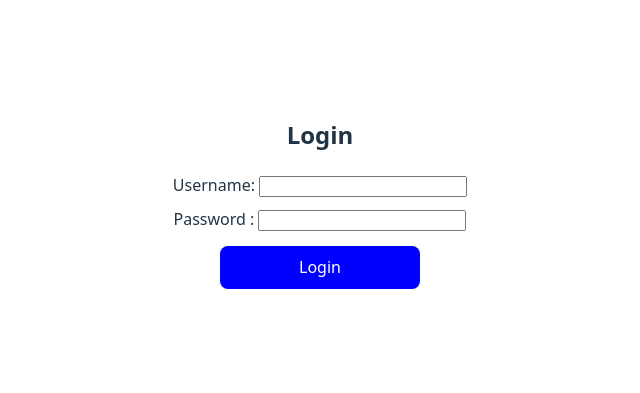
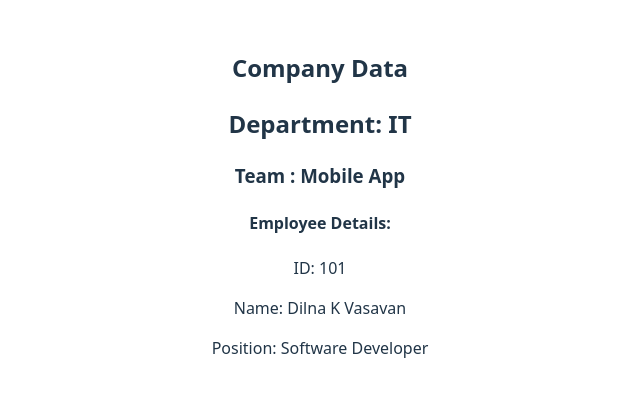
Before and after one commit to dilnakv/reactJS_sample, a React (Vite) app: page / in a window 1280 px wide. Shown: the part 197-590 px from the top of the page, without its empty margins (320-960 px from the left). Built offline with nearby package versions, Linux system fonts and the light colour scheme.

Commit message:
useContext hook to avoid prop drilling

```diff
--- a/src/App.tsx
+++ b/src/App.tsx
@@ -7,6 +7,7 @@ import { Login } from "./componet/Login";
 import ProductList from "./componet/ProductList";
 import { ProductListApi } from "./componet/ProductListApi";
 import { UserProfile } from "./componet/UserProfile/UserProfile";
+import { EmployeeContext } from "./context/EmployeeContext";
 
 export type EmployeeData = {
   id: number;
@@ -25,18 +26,23 @@ function App() {
     team: "Mobile App",
   };
   return (
-    <>
-      {/* <Greeting name={"Dilna"} /> */}
-      {/* <h2>Product List</h2>
-      <ProductList/> */}
-      {/* <h2>Company Data</h2>
-      <Department employee={empData} /> */}
-      {/* <Counter /> */}
-      {/* <UserProfile/> */}
-      {/* <ProductListApi/> */}
-      {/* <CurrentTime/> */}
-      <Login/>
-    </>
+    // <>
+    //   {/* <Greeting name={"Dilna"} /> */}
+    //   {/* <h2>Product List</h2>
+    //   <ProductList/> */}
+    //   <h2>Company Data</h2>
+    //   <Department />
+    //   {/* <Counter /> */}
+    //   {/* <UserProfile/> */}
+    //   {/* <ProductListApi/> */}
+    //   {/* <CurrentTime/> */}
+    //   <Login/>
+    //   </>
+
+    <EmployeeContext.Provider value={empData}>
+      <h2>Company Data</h2>
+      <Department />
+    </EmployeeContext.Provider>
   );
 }
 
--- a/src/componet/Department.tsx
+++ b/src/componet/Department.tsx
@@ -1,14 +1,15 @@
-import type { EmployeeData } from "../App";
+import { useEmployee } from "../context/EmployeeContext";
 import { Team } from "./Team";
 
-type DepartmentProps = {
-  employee: EmployeeData;
-};
-export const Department = ({ employee }: DepartmentProps) => {
+export const Department = () => {
+  const employee = useEmployee();
+
+  if (!employee) return null;
+
   return (
     <>
       <h2>Department: {employee.department}</h2>
-      <Team employee={employee} />
+      <Team />
     </>
   );
 };
--- a/src/componet/Employee.tsx
+++ b/src/componet/Employee.tsx
@@ -1,9 +1,9 @@
-import type { EmployeeData } from "../App";
+import { useEmployee } from "../context/EmployeeContext";
 
-type EmployeeProps = {
-  employee: EmployeeData;
-};
-export const Employee = ({ employee }: EmployeeProps) => {
+export const Employee = () => {
+  const employee = useEmployee();
+
+  if (!employee) return null;
   return (
     <>
       <h4>Employee Details:</h4>
--- a/src/componet/Team.tsx
+++ b/src/componet/Team.tsx
@@ -1,14 +1,14 @@
-import type { EmployeeData } from "../App";
+import { useEmployee } from "../context/EmployeeContext";
 import { Employee } from "./Employee";
 
-type TeamProps = {
-  employee: EmployeeData;
-};
-export const Team = ({ employee }: TeamProps) => {
+export const Team = () => {
+  const employee = useEmployee();
+
+  if (!employee) return null;
   return (
     <>
       <h3>Team : {employee.team}</h3>
-      <Employee employee={employee} />
+      <Employee />
     </>
   );
 };
--- /dev/null
+++ b/src/context/EmployeeContext.tsx
@@ -0,0 +1,8 @@
+import { createContext, useContext } from "react";
+import type { EmployeeData } from "../App";
+
+export const EmployeeContext = createContext<EmployeeData | null>(null);
+
+export const useEmployee = () => {
+  return useContext(EmployeeContext);
+};
```
